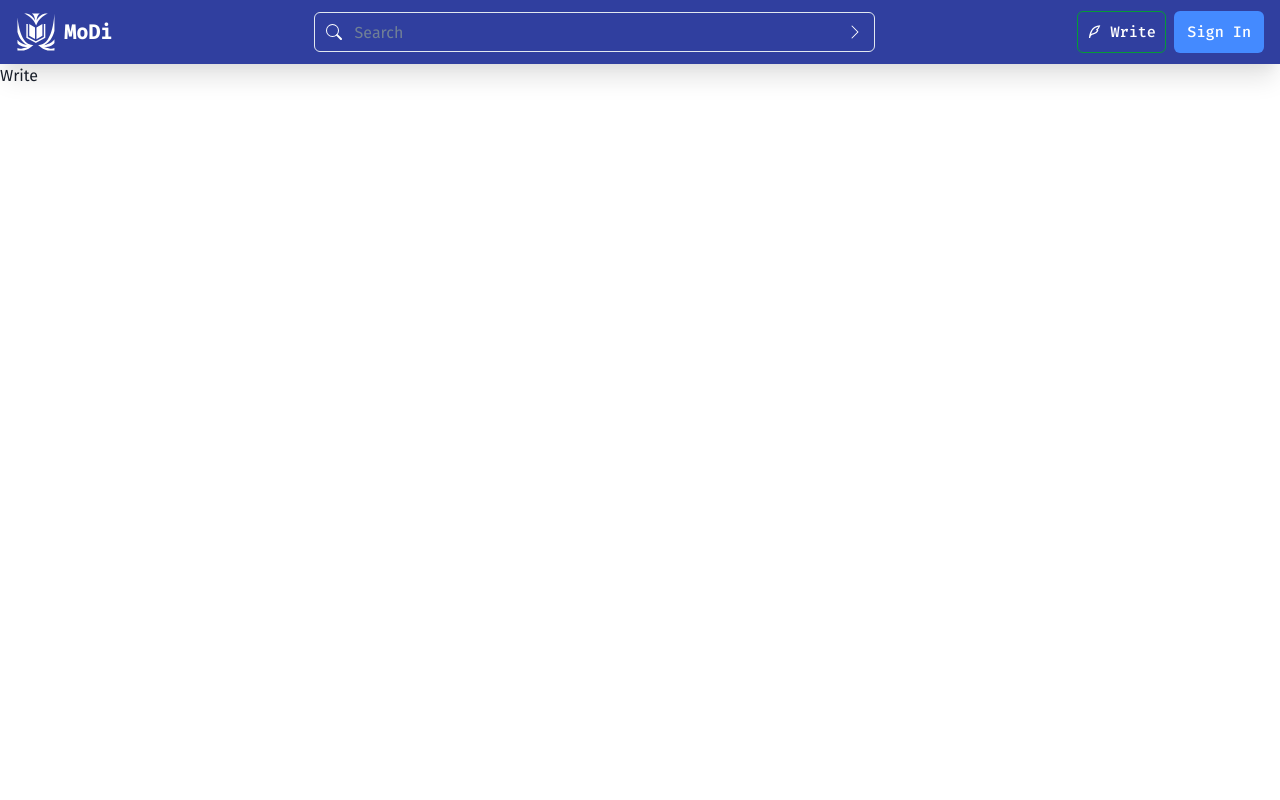
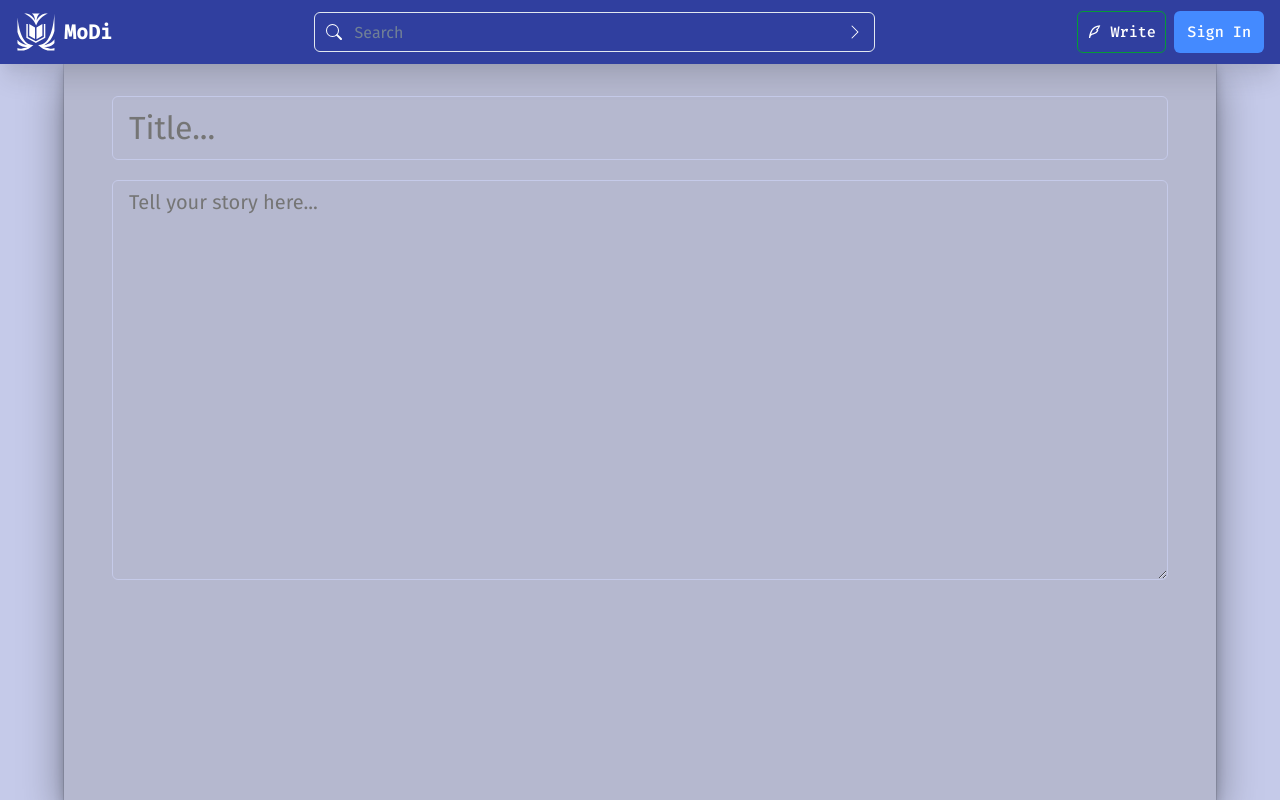
Before and after one commit to raihanyuwono/MoDi, a React (Create React App) app: page /write in a window 1280 px wide. Built offline with nearby package versions, Linux system fonts and the light colour scheme.

Commit message:
add simple write page

```diff
--- /dev/null
+++ b/src/components/ContainerWrite.jsx
@@ -0,0 +1,21 @@
+import { Box } from '@chakra-ui/react';
+import WriteForm from './details/WriteForm';
+
+function ContainerWrite() {
+  return (
+    <Box
+      bgColor={'sidebar'}
+      w={'90%'}
+      maxW={"75rem"}
+      minH={'calc(100vh - 4rem)'}
+      mx={'auto'}
+      px={12}
+      py={8}
+      boxShadow={"dark-lg"}
+    >
+        <WriteForm />
+    </Box>
+  );
+}
+
+export default ContainerWrite;
--- /dev/null
+++ b/src/components/details/WriteForm.jsx
@@ -0,0 +1,42 @@
+import { Flex, FormControl, Input, Textarea } from '@chakra-ui/react';
+
+function WriteForm() {
+  return (
+    <Flex
+      direction={'column'}
+      w={'full'}
+      h={'full'}
+      gap={5}
+    >
+      <FormControl>
+        <Input
+          id={'write-title'}
+          type={'text'}
+          w={'full'}
+          h={'4rem'}
+          borderColor={"lightPrimary"}
+          fontSize={'2rem'}
+          color={'primaryText'}
+          placeholder={'Title...'}
+          _placeholder={{ color: 'secondaryText' }}
+        />
+      </FormControl>
+
+      <FormControl flex={'1 1 50vh'}>
+        <Textarea
+          id="write-content"
+          type={'text'}
+          w={'full'}
+          minH={'full'}
+          borderColor={"lightPrimary"}
+          fontSize={'1.25rem'}
+          placeholder={'Tell your story here...'}
+          _placeholder={{ color: 'secondaryText' }}
+        />
+      </FormControl>
+
+    </Flex>
+  );
+}
+
+export default WriteForm;
--- a/src/pages/Write.js
+++ b/src/pages/Write.js
@@ -1,10 +1,12 @@
+import { Box } from "@chakra-ui/react";
+import ContainerWrite from "../components/ContainerWrite";
 import NavBar from "../components/NavBar";
 
 function Write(){
     return (
-        <>
-            Write
-        </>
+        <Box bgColor={"lightPrimary"}>
+            <ContainerWrite/>
+        </Box>
     );
 }
 
```
